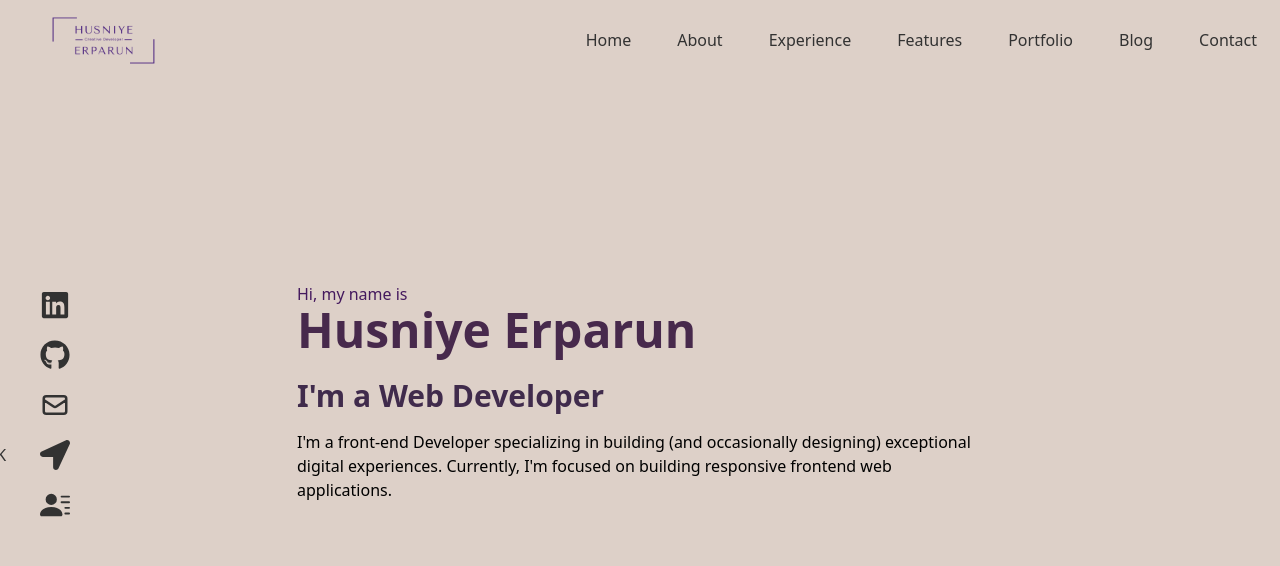
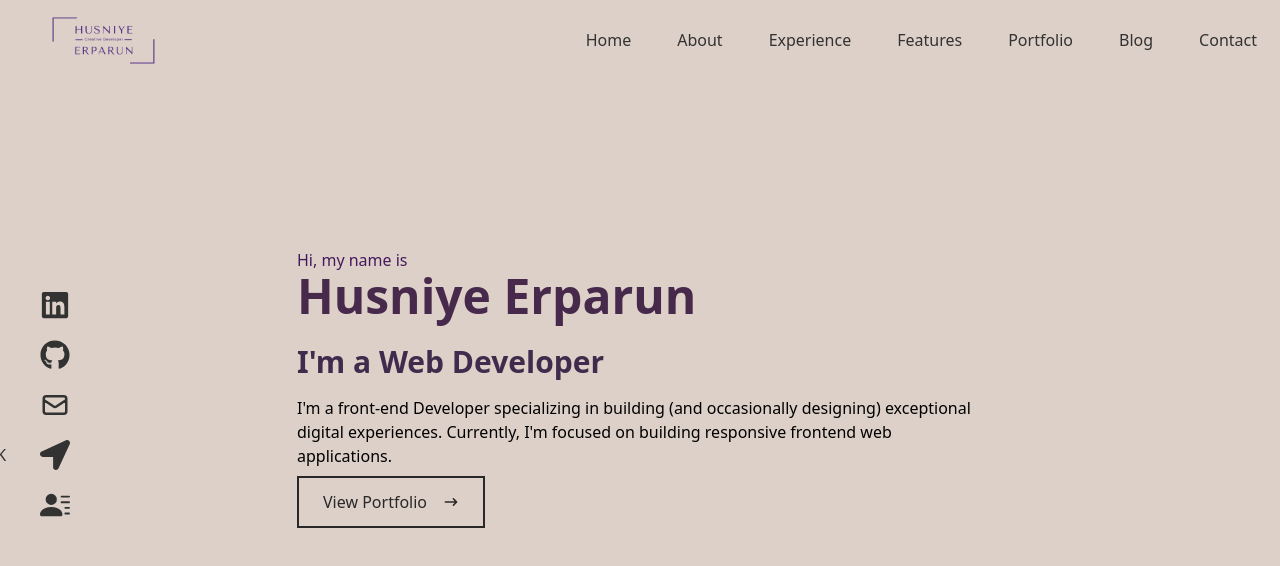
Before and after one commit to tigerkaplan/webPortfolioHE, a React (Vite) app: page / in a window 1280 px wide. Shown: the top 566 px of the page. Built offline with nearby package versions, Linux system fonts and the light colour scheme.

Commit message:
added link to portfolio button

```diff
--- a/src/pages/Home.jsx
+++ b/src/pages/Home.jsx
@@ -1,32 +1,31 @@
 import { HiArrowNarrowRight } from "react-icons/hi";
-
+import { NavLink } from "react-router-dom";
 
 const Home = () => {
   return (
-    <div name="home" className="w-full h-screen  bg-[#DDD0C8]">
-      {/* ------------- Container ------------- */}
+    <div name="home" className="w-full h-screen bg-[#DDD0C8]">
       <div className="max-w-[750px] mx-auto px-8 flex flex-col justify-center h-full">
-        <p className="text-[#44195e] ">Hi, my name is</p>
+        <p className="text-[#44195e]">Hi, my name is</p>
         <h1 className="text-3xl sm:text-5xl font-bold text-[#47294c]">
           Husniye Erparun
         </h1>
         <h2 className="text-1xl sm:text-3xl font-bold text-[#402b4c] mt-6">
           I'm a Web Developer
         </h2>
-        <p className=" py-4 max-w-[700px]">
+        <p className="py-4 max-w-[700px]">
           I'm a front-end Developer specializing in building (and occasionally
           designing) exceptional digital experiences. Currently, I'm focused on
           building responsive frontend web applications.
           <div>
-
-{/*
-            <button className=' text-[#282828] group border-2 border-[#282828]  hover:bg-[#9B928C] hover:border-[#9B928C]  px-6 py-3 my-2 flex items-center justify-between'>
-              View Portfolio
-              <span className="group-hover:rotate-90 duration-300">
-                <HiArrowNarrowRight className="ml-4" />
-              </span>
-            </button> */}
-
+            {/* Use NavLink with the 'to' prop */}
+            <NavLink to="/portfolio">
+              <button className='text-[#282828] group border-2 border-[#282828] hover:bg-[#9B928C] hover:border-[#9B928C] px-6 py-3 my-2 flex items-center justify-between'>
+                View Portfolio
+                <span className="group-hover:rotate-90 duration-300">
+                  <HiArrowNarrowRight className="ml-4" />
+                </span>
+              </button>
+            </NavLink>
           </div>
         </p>
       </div>
```
